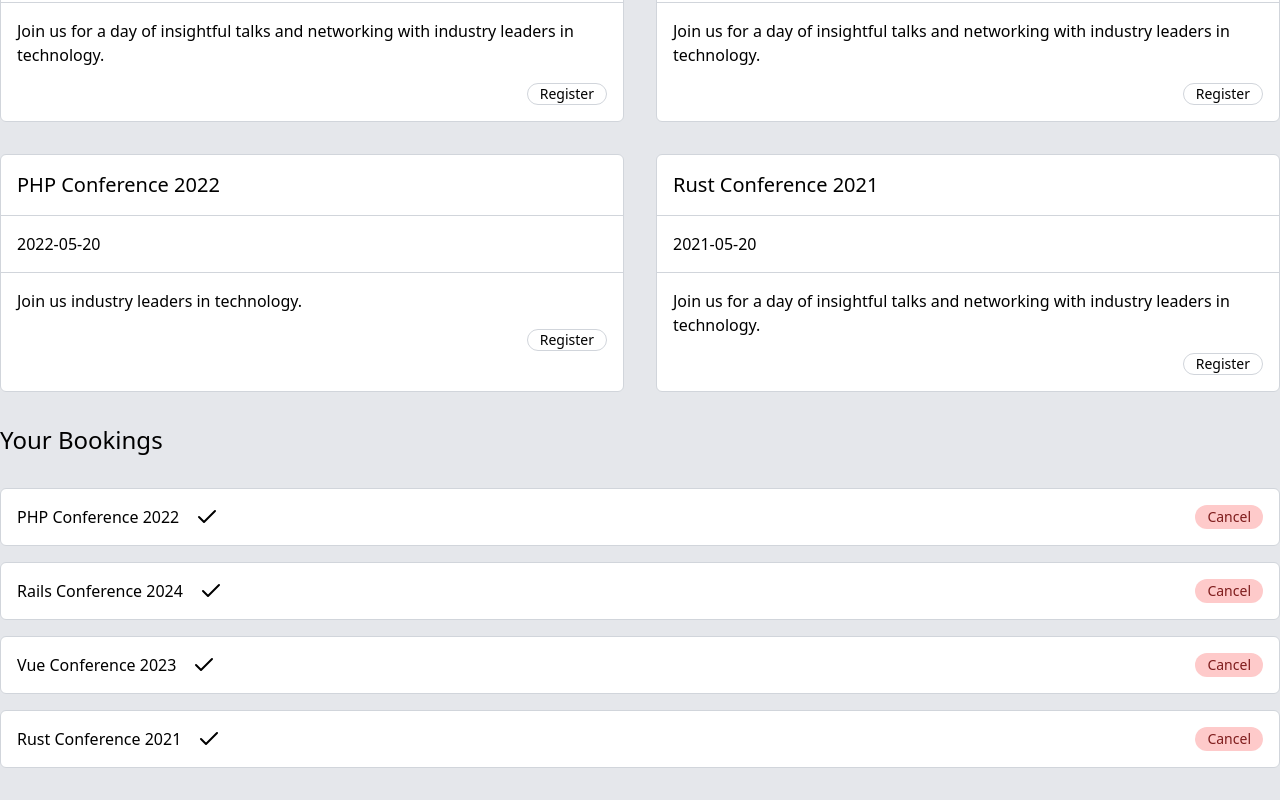
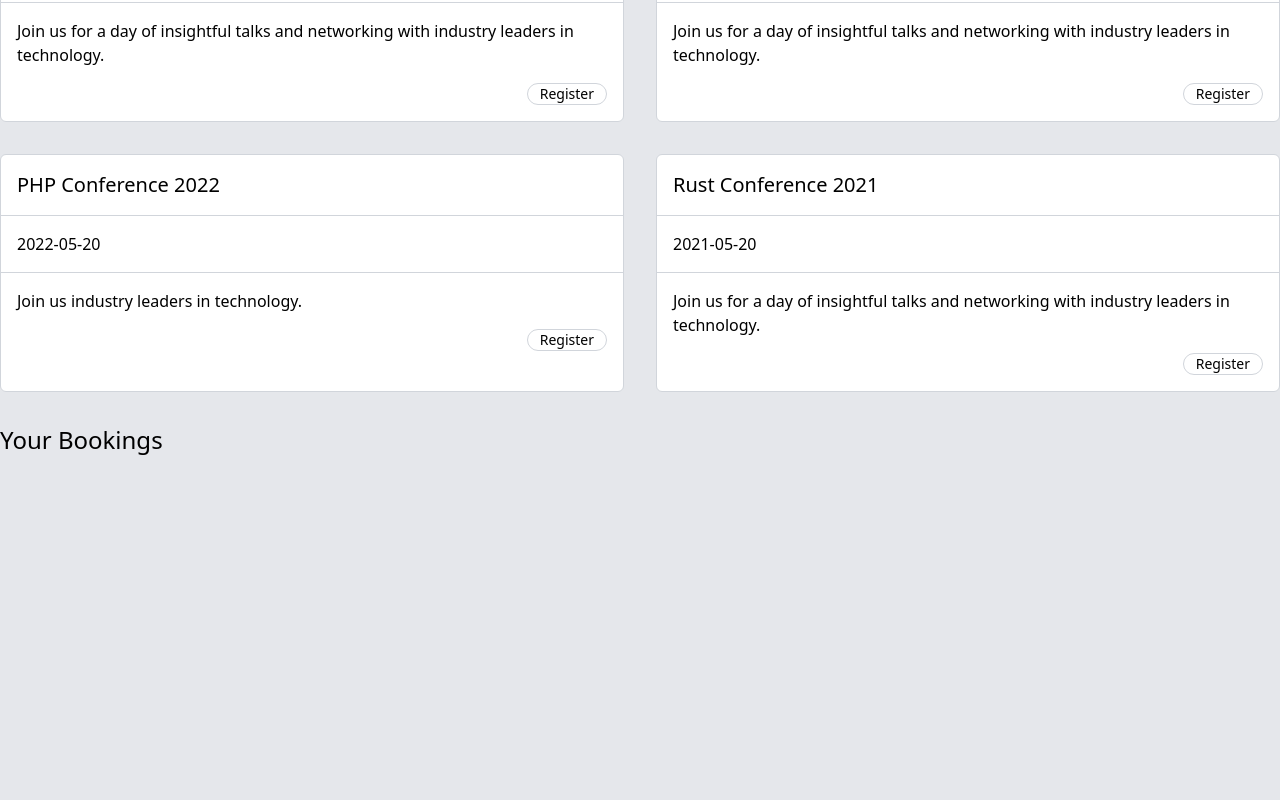
Before and after one commit to LJacobDev/vue-3-in-action-projects, a Vue app in the folder p04-event-booking/: page / in a window 1280 px wide. Shown: the part 284-1084 px from the top of the page. After the commit the page ends 804 px from the top, so only its background shows below. Built offline with nearby package versions, Linux system fonts and the light colour scheme; data requests are answered from the project's data file.

Commit message:
finalized project at end of course section

```diff
--- a/p04-event-booking/db.json
+++ b/p04-event-booking/db.json
@@ -29,34 +29,5 @@
       "location": "Convention Center, Downtown"
     }
   ],
-  "bookings": [
-    {
-      "id": "1729817558300",
-      "userId": 1,
-      "eventId": "3",
-      "eventTitle": "PHP Conference 2022",
-      "status": "confirmed"
-    },
-    {
-      "id": "1729817559544",
-      "userId": 1,
-      "eventId": "1",
-      "eventTitle": "Rails Conference 2024",
-      "status": "confirmed"
-    },
-    {
-      "id": "1729817560612",
-      "userId": 1,
-      "eventId": "2",
-      "eventTitle": "Vue Conference 2023",
-      "status": "confirmed"
-    },
-    {
-      "id": "1729817562316",
-      "userId": 1,
-      "eventId": "4",
-      "eventTitle": "Rust Conference 2021",
-      "status": "confirmed"
-    }
-  ]
+  "bookings": []
 }
--- a/p04-event-booking/src/components/BookingList.vue
+++ b/p04-event-booking/src/components/BookingList.vue
@@ -4,7 +4,7 @@
 
 //retrieve bookings variables and functions from the useBookings composable
 import useBookings from '@/composables/useBookings'
-const { bookings, loading, bookingError, fetchBookings, cancelBooking } = useBookings()
+const { bookings, loading, error, fetchBookings, cancelBooking } = useBookings()
 
 //import onMounted lifecycle hook so that an action can be done as soon as the app is mounted
 import { onMounted } from 'vue'
@@ -16,7 +16,7 @@
 </script>
 
 <template>
-  <section v-if="bookingError">
+  <section v-if="error">
     <ErrorCard :retry="fetchBookings"> Could not load bookings </ErrorCard>
   </section>
   <section v-else class="grid grid-cols-1 gap-4">
--- a/p04-event-booking/src/composables/useBookings.js
+++ b/p04-event-booking/src/composables/useBookings.js
@@ -2,16 +2,16 @@
 
 const bookings = ref([])
 const loading = ref(false)
-const bookingError = ref(null)
+const error = ref(null)
 
 const fetchBookings = async () => {
   try {
-    bookingError.value = null
+    error.value = null
     loading.value = true
     const response = await fetch('http://localhost:3001/bookings')
     bookings.value = await response.json()
   } catch (e) {
-    bookingError.value = e
+    error.value = e
   } finally {
     loading.value = false
   }
@@ -97,7 +97,7 @@
   return {
     bookings,
     loading,
-    bookingError,
+    error,
     fetchBookings,
     registerBooking,
     cancelBooking
```
Also changed, not shown: 1 other file (tests, documents, lock files or other folders).
